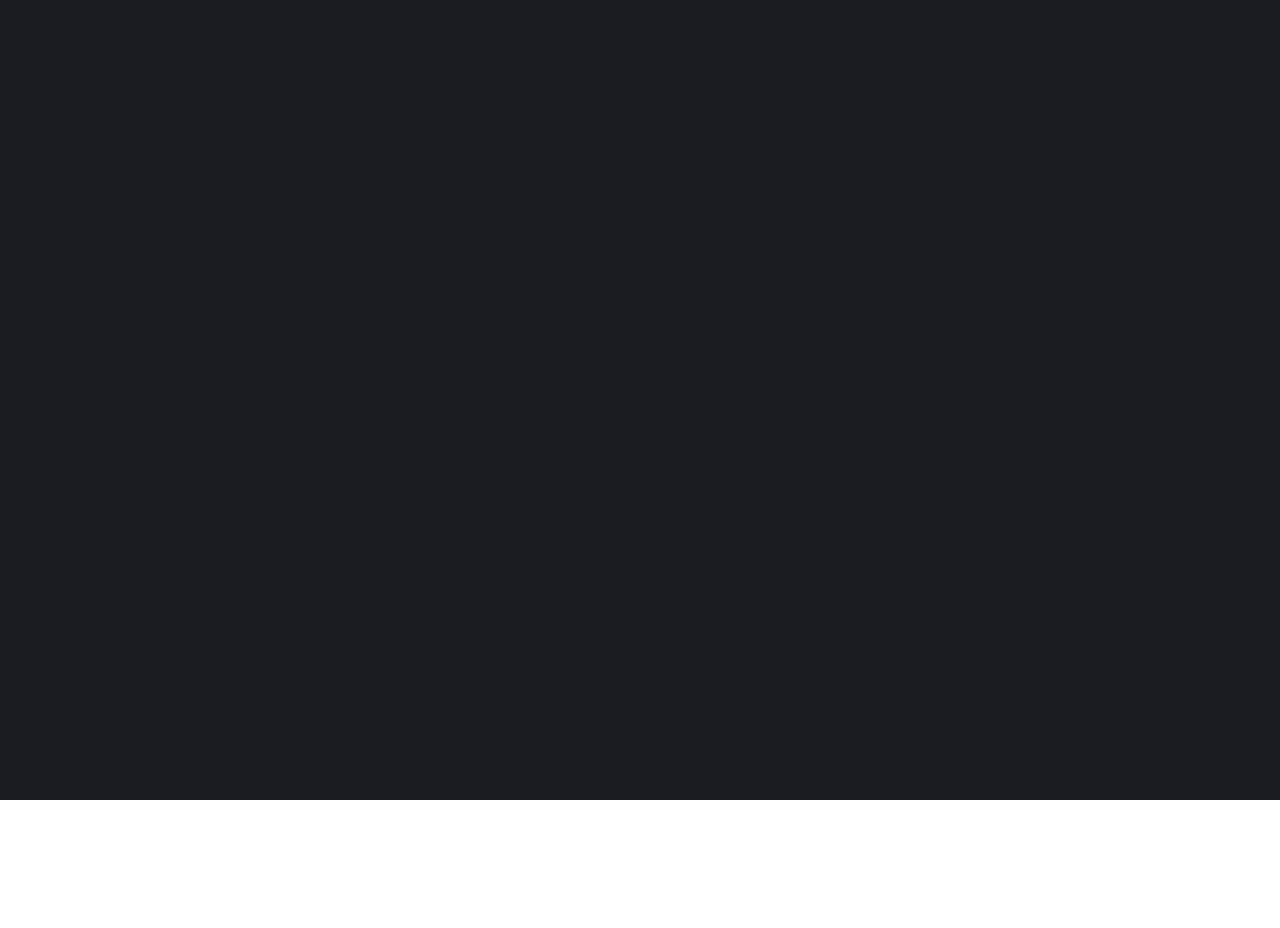
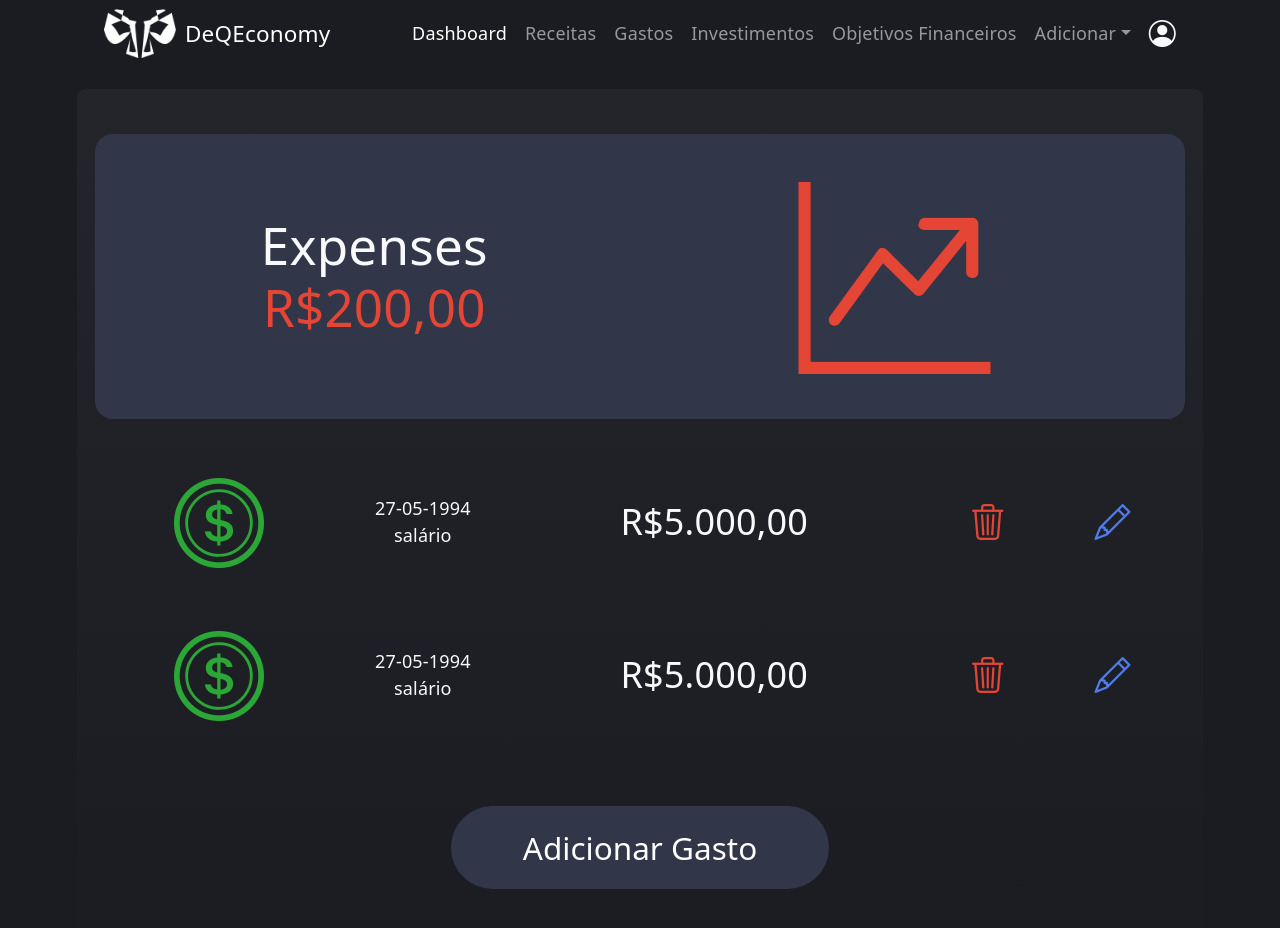
Before and after one commit to kam3lyaa/react-fintech, a React (Vite) app in the folder fintech-project/: page /expenses in a window 1280 px wide. Before the commit this address had no page. Shown: the top 928 px of the page. Before the commit the page ends 800 px from the top, so only its background shows below. Built offline with nearby package versions, Linux system fonts and the light colour scheme.

Commit message:
criação da page expenses e components

```diff
--- a/fintech-project/src/App.tsx
+++ b/fintech-project/src/App.tsx
@@ -2,17 +2,22 @@ import { BrowserRouter, Routes, Route } from "react-router-dom";
 import Dashboard from "./pages/Dashboard";
 
 import './App.css'
+import Expenses from "./pages/Expenses";
+
 
 function App() {
-    return (<>
+    return (
+    <>
     <BrowserRouter>
       <Routes>
         <Route path="/" element={<Dashboard />} />
+        <Route path="/expenses" element={<Expenses />}/>
       </Routes>
 
     </BrowserRouter>
     </>
 
+
 );}
 
 export default App
--- /dev/null
+++ b/fintech-project/src/components/AddButton.tsx
@@ -0,0 +1,15 @@
+interface AddButtonProps {
+  transaction: string
+}
+const AddButton = ({ transaction } : AddButtonProps) => {
+
+  return (
+  <section className="my-5">
+
+              <div className="m-auto d-flex fs-3 icone-exibicao justify-content-center ">
+                <button className="add-button">Adicionar {transaction}</button>
+              </div>
+          </section>
+);}
+
+export default AddButton;
--- a/fintech-project/src/components/SummaryCard.tsx
+++ b/fintech-project/src/components/SummaryCard.tsx
@@ -1,13 +1,18 @@
+import { useNavigate } from "react-router-dom";
+
 interface SummaryCardProps{
   name: string,
   cor: string,
   value: number,
   icone: string
+  route: string
 }
 
-const SummaryCard = ({ name,cor,value, icone }: SummaryCardProps) => {
-    return (
-          <aside className="col-6 p-3 row m-auto direcionar-receitas">
+const SummaryCard = ({ name,cor,value, icone, route }: SummaryCardProps) => {
+    const navigate  = useNavigate();
+  return (
+          <aside onClick={()=> navigate(route)} style={{cursor: "pointer"}}
+          className="col-6 p-3 row m-auto direcionar-receitas">
               <div
                 className="col-8 p-0 align-items-end justify-content-end d-flex"
               >
--- /dev/null
+++ b/fintech-project/src/components/TransactionContainer.tsx
@@ -0,0 +1,36 @@
+import TransactionElement from "./TransactionElement";
+
+const TransactionContainer = () => {
+  return (
+            <section className="section-exib  exibir-gastos ">
+
+
+              {/* inicio da gambiarra */}
+                <TransactionElement
+    name="salário"
+    iconColor='texto-verde'
+    icon='bi bi-coin'
+    date='27-05-1994'
+    value={5000}
+    />
+                <TransactionElement
+    name="salário"
+    iconColor='texto-verde'
+    icon='bi bi-coin'
+    date='27-05-1994'
+    value={5000}
+    />
+
+
+          <article className="col-11 row my-4 mx-auto my-auto " >
+
+
+          </article>
+
+
+
+        </section>
+  );
+}
+
+export default TransactionContainer;
--- /dev/null
+++ b/fintech-project/src/components/TransactionElement.tsx
@@ -0,0 +1,40 @@
+interface TransactionElementProps {
+  name: string
+  iconColor:string
+  icon: string
+  date: string
+  value: number
+
+}
+
+const TransactionElement = ({ iconColor, icon, date, name,value }: TransactionElementProps) => {
+  return (
+
+      <article className="col-11 row my-4 mx-auto my-auto " >
+
+              <div className={`col-1 p-2 m-auto ${iconColor} d-flex  icone-exibicao justify-content-center`}>
+                <i className={`${icon}`}></i>
+              </div>
+
+              <div className="col-3 m-0 p-2 row my-auto d-flex flex-column  text-center">
+                <div className="col-12"><p className="mb-0  ">{date}</p></div>
+                <div className="col-12"><p className="mb-0 ">{name}</p></div>
+              </div>
+
+              <div className="col-4 p-2 my-auto ">
+                <p className="minha-font  fs-2">R${value.toLocaleString('pt-BR', {
+    minimumFractionDigits: 2
+  })}</p>
+              </div>
+
+              <div className="col-3 p-2 my-auto  ms-2 d-flex" >
+                <button className="button-delete"><i className="bi bi-trash3 "></i></button>
+                <button className="button-edit"><i className="bi bi-pencil"></i></button>
+              </div>
+
+          </article>
+
+  );
+}
+
+export default TransactionElement;
--- /dev/null
+++ b/fintech-project/src/components/TransactionListHeader.tsx
@@ -0,0 +1,27 @@
+interface TransactionListHeaderProps {
+  name: string
+  color: string
+  icon: string
+  total: number
+}
+
+const TransactionListHeader= ({ name,color, total, icon }: TransactionListHeaderProps) => {
+
+    return (
+        <section className="row  my-4 mx-auto p-6">
+          <aside className="col-12  rounded-4 bg-azul m-auto row align-items-center justify-content-center ">
+            <div className="col-6 m-auto">
+              <p className="meu_texto  display-4">{name}</p>
+              <p className={`meu_texto  display-4 ${color} `}>R${total.toLocaleString('pt-BR', {
+    minimumFractionDigits: 2
+  })}</p>
+            </div>
+            <div className="col-6 p-0 ps-1 b text-center p-4">
+              <i className={`${icon} display-3 icone-page ${color}`}></i>
+            </div>
+          </aside>
+        </section>
+    );
+  }
+
+  export default TransactionListHeader;
--- a/fintech-project/src/pages/Dashboard.tsx
+++ b/fintech-project/src/pages/Dashboard.tsx
@@ -23,12 +23,14 @@ const Dashboard = () =>  {
           cor="texto-verde"
           value={5000}
           icone='bi bi-graph-up-arrow'
+          route="/expenses"
           />
           <SummaryCard
           name="Expenses"
           cor="texto-vermelho"
           value={500}
           icone='bi bi-graph-down-arrow'
+          route="/expenses"
           />
 
 
--- /dev/null
+++ b/fintech-project/src/pages/Expenses.tsx
@@ -0,0 +1,31 @@
+import AddButton from "../components/AddButton";
+import Navbar from "../components/Navbar";
+import TransactionContainer from "../components/TransactionContainer";
+import TransactionListHeader from "../components/TransactionListHeader";
+
+const Expenses = () => {
+  return (
+    <>
+        <Navbar/>
+        <main className="container p-3 rounded-3 text-light container-principal w-100 ">
+      <section className="row">
+        <TransactionListHeader
+          color='texto-vermelho'
+          name="Expenses"
+          icon="bi bi-graph-up-arrow"
+          total= {200}
+          />
+
+
+        <TransactionContainer/>
+
+        <AddButton
+        transaction="Gasto"/>
+
+        </section>
+    </main>
+    </>
+  );
+}
+
+export default Expenses;
```
